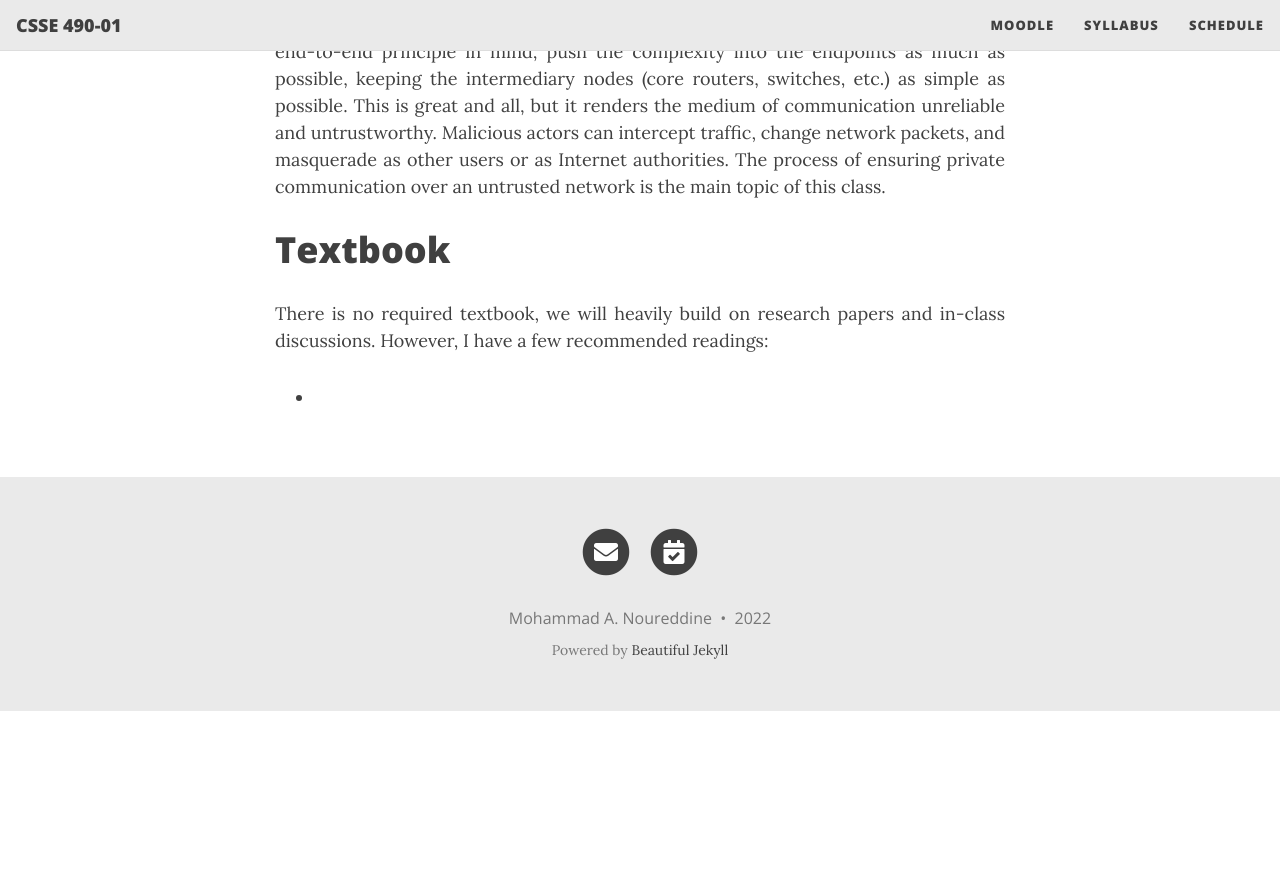
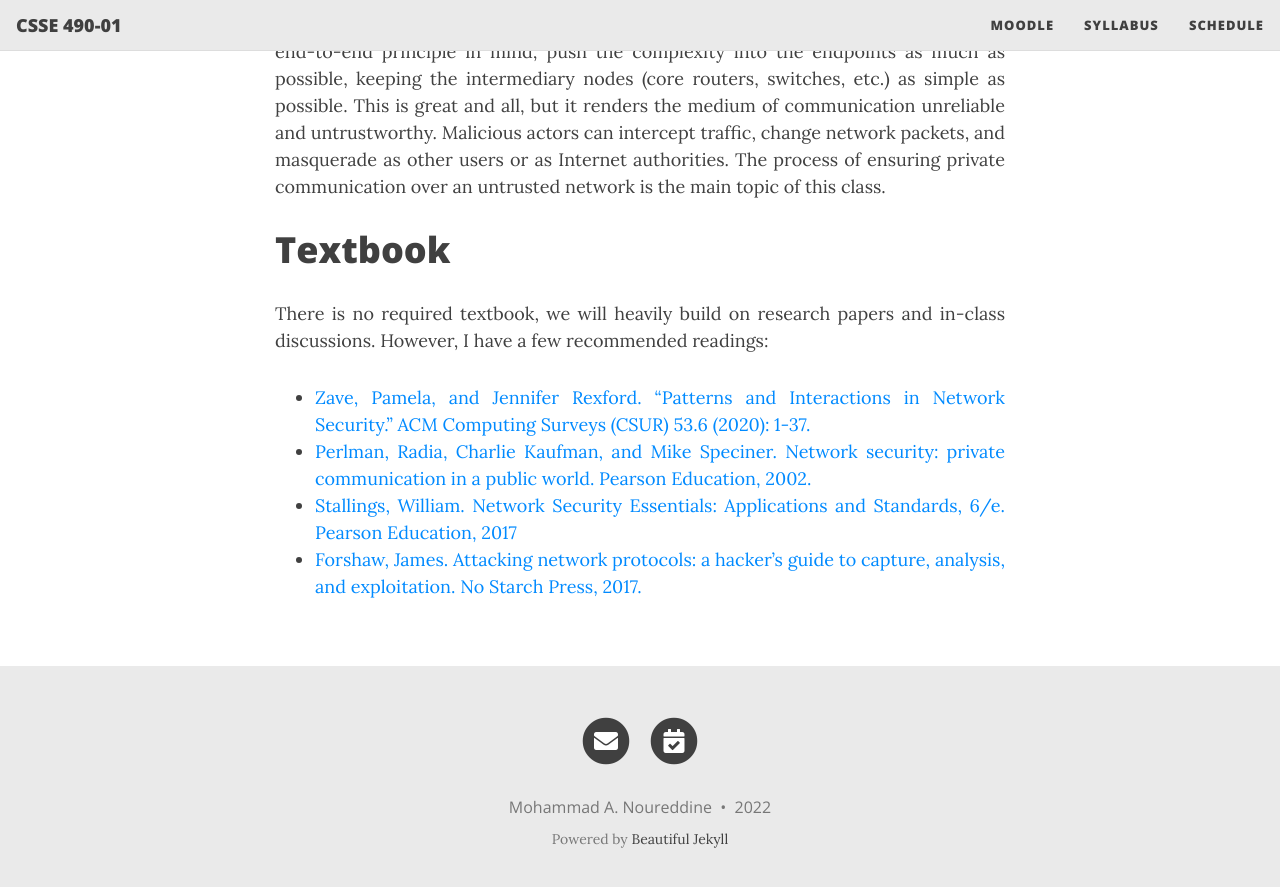
Before and after one commit to rhit-csse490-netsec/netsec-public, a Jekyll site: the page built from syllabus.md, in a window 1280 px wide and 900 px high, scrolled down 1451 px. Shown: the top 887 px of the window. Built offline with Jekyll 4.4.1, drawn with Linux system fonts in a browser that asks for light colours; nearby versions of some CDN libraries; before the commit the page ends 2162 px from its top, so only the background shows below that; some of the changed text lies outside the part shown.

Commit message:
added editorconfig and more updates to syllabus

```diff
--- a/syllabus.md
+++ b/syllabus.md
@@ -67,4 +67,12 @@ untrusted network is the main topic of this class.
 There is no required textbook, we will heavily build on research papers and
 in-class discussions.  However, I have a few recommended readings:
 
-- [](https://dl.acm.org/doi/pdf/10.1145/3417988?casa_token=QX4l42HmCnQAAAAA:I6tqA4MwoDt0_dqROuUBh7z-uYNYTkkGMcdyIPNPmaVoRyAeziusxywD2lMObUNdp1WaFrfUxgw)
+- [Zave, Pamela, and Jennifer Rexford. "Patterns and Interactions in Network
+Security." ACM Computing Surveys (CSUR) 53.6 (2020): 1-37.](https://dl.acm.org/doi/pdf/10.1145/3417988?casa_token=QX4l42HmCnQAAAAA:I6tqA4MwoDt0_dqROuUBh7z-uYNYTkkGMcdyIPNPmaVoRyAeziusxywD2lMObUNdp1WaFrfUxgw)
+- [Perlman, Radia, Charlie Kaufman, and Mike Speciner. Network security: private
+communication in a public world. Pearson Education,
+2002.](https://www.pearson.com/us/higher-education/program/Kaufman-Network-Security-Private-Communication-in-a-Public-World-2nd-Edition/PGM188104.html)
+- [Stallings, William. Network Security Essentials: Applications and Standards,
+6/e. Pearson Education,  2017](https://www.pearson.com/us/higher-education/program/Stallings-Network-Security-Essentials-Applications-and-Standards-6th-Edition/PGM337626.html)
+- [Forshaw, James. Attacking network protocols: a hacker's guide to capture,
+analysis, and exploitation. No Starch Press, 2017.](https://www.google.com/books/edition/Attacking_Network_Protocols/EVv6DwAAQBAJ?hl=en&gbpv=0)
```
Also changed, not shown: other parts of syllabus.md (+1 -1 lines), Gemfile.lock, 1 other file.
